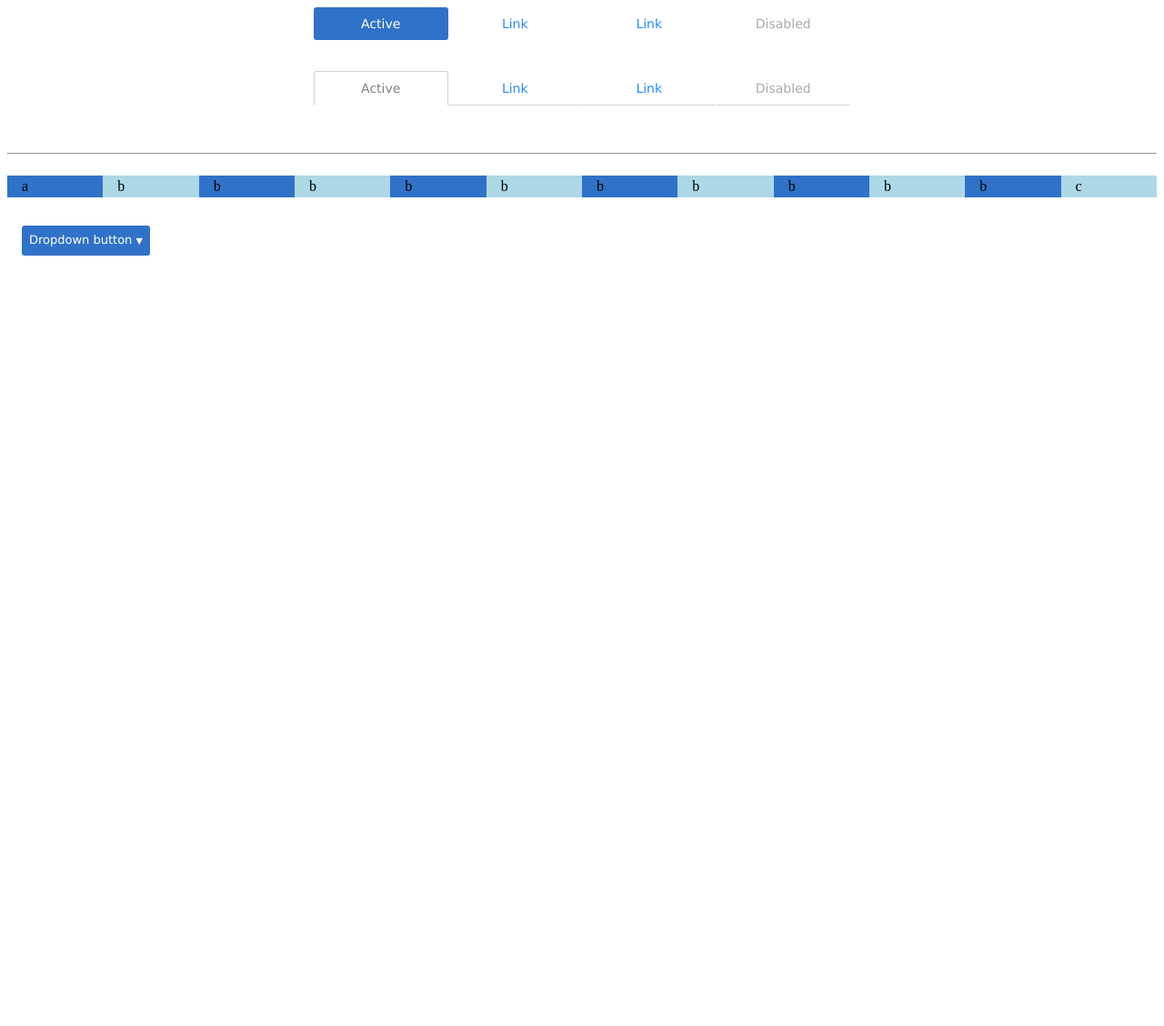
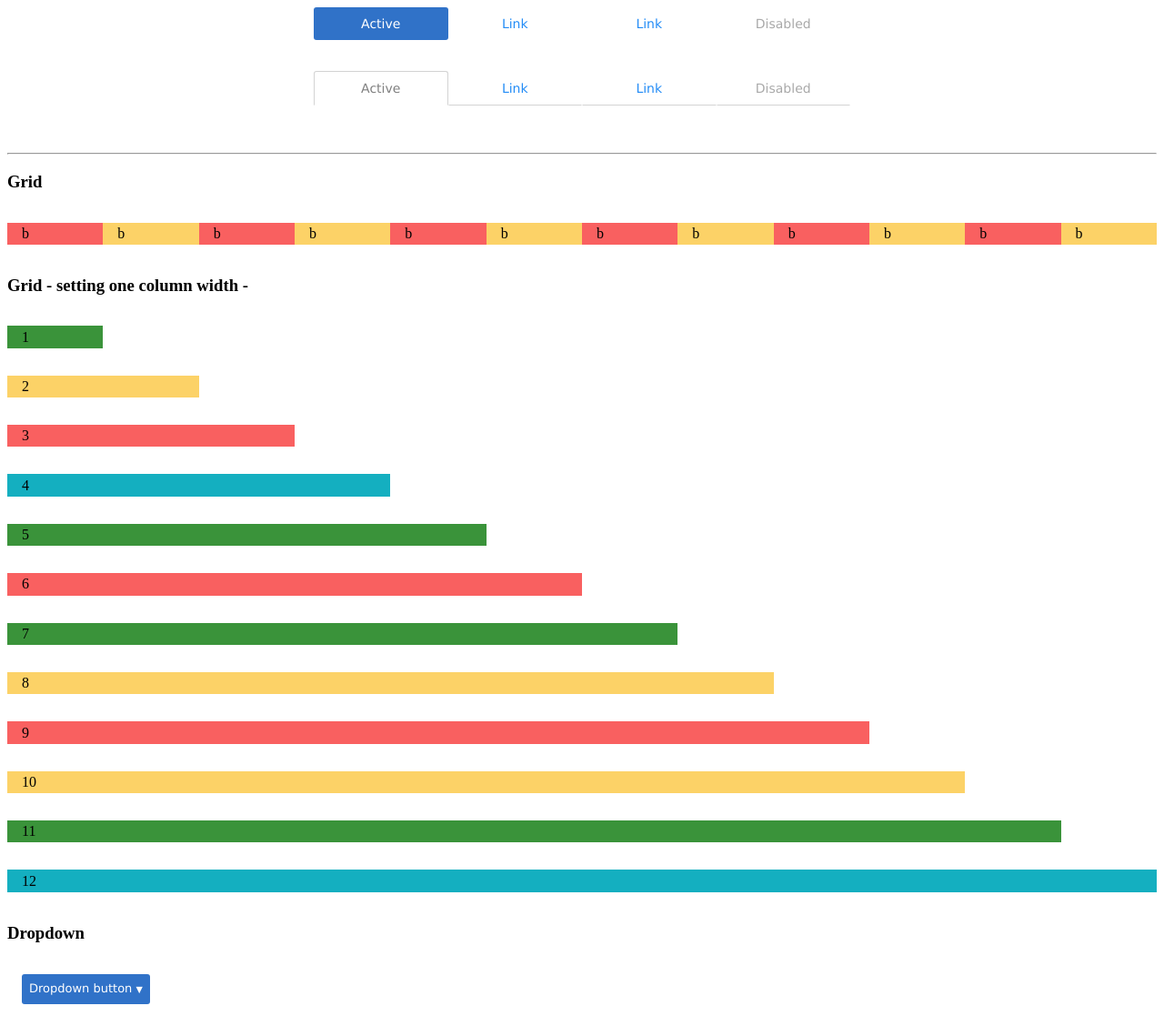
Before and after one commit to Ndrj31/recreating-bootstrap, a plain HTML site: page index.html in a window 1280 px wide. Shown: the part 2934-4062 px from the top of the page at 91% size. Before the commit the page ends 3239 px from the top, so only its background shows below. Drawn offline with Linux system fonts and the light colour scheme.

Commit message:
Setting one column width in a grid and adding background color classes

```diff
--- a/index.html
+++ b/index.html
@@ -247,23 +247,87 @@
       </ul>
     </div>
     <hr />
+    <h3>Grid</h3>
     <div class="container-fluid">
       <div class="row">
-        <div class="col">a</div>
-        <div class="col" style="background-color: lightblue">b</div>
-        <div class="col">b</div>
-        <div class="col" style="background-color: lightblue">b</div>
-        <div class="col">b</div>
-        <div class="col" style="background-color: lightblue">b</div>
-        <div class="col">b</div>
-        <div class="col" style="background-color: lightblue">b</div>
-        <div class="col">b</div>
-        <div class="col" style="background-color: lightblue">b</div>
-        <div class="col">b</div>
-        <div class="col" style="background-color: lightblue">c</div>
+        <div class="col bg-danger">b</div>
+        <div class="col bg-warning">b</div>
+        <div class="col bg-danger">b</div>
+        <div class="col bg-warning">b</div>
+        <div class="col bg-danger">b</div>
+        <div class="col bg-warning">b</div>
+        <div class="col bg-danger">b</div>
+        <div class="col bg-warning">b</div>
+        <div class="col bg-danger">b</div>
+        <div class="col bg-warning">b</div>
+        <div class="col bg-danger">b</div>
+        <div class="col bg-warning">b</div>
+      </div>
+    </div>
+<h3> Grid - setting one column width - </h3>
+    <div class="container-fluid">
+      <div class="row">
+        <div class="col-1 bg-success">1</div>
+      </div>
+    </div>
+    <div class="container-fluid">
+      <div class="row">
+        <div class="col-2 bg-warning">2</div>
+      </div>
+    </div>
+    <div class="container-fluid">
+      <div class="row">
+        <div class="col-3 bg-danger">3</div>
+      </div>
+    </div>
+    <div class="container-fluid">
+      <div class="row">
+        <div class="col-4 bg-info">4</div>
+      </div>
+    </div>
+    <div class="container-fluid">
+      <div class="row">
+        <div class="col-5 bg-success">5</div>
+      </div>
+    </div>
+    <div class="container-fluid">
+      <div class="row">
+        <div class="col-6 bg-danger">6</div>
+      </div>
+    </div>
+    <div class="container-fluid">
+      <div class="row">
+        <div class="col-7 bg-success">7</div>
+        </div>
+      </div>
+    </div>
+    <div class="container-fluid">
+      <div class="row">
+        <div class="col-8 bg-warning">8</div>
+      </div>
+    </div>
+    <div class="container-fluid">
+      <div class="row">
+        <div class="col-9 bg-danger">9</div>
+      </div>
+    </div>
+    <div class="container-fluid">
+      <div class="row">
+        <div class="col-10 bg-warning">10</div>
+      </div>
+    </div>
+    <div class="container-fluid">
+      <div class="row">
+        <div class="col-11 bg-success">11</div>
+      </div>
+    </div>
+    <div class="container-fluid">
+      <div class="row">
+        <div class="col-12 bg-info">12</div>
       </div>
     </div>
 
+    <h3>Dropdown</h3>
     <div class="dropdown">
       <button
         type="button"
--- a/styles.css
+++ b/styles.css
@@ -45,6 +45,34 @@
   border-style: none;
   background-color: rgb(248, 250, 252);
   border-color: none;
+}
+
+.bg-primary {
+  background-color: var(--primary-bg-color);
+}
+
+.bg-success {
+  background-color: var(--success-bg-color);
+}
+
+.bg-info {
+  background-color: var(--info-bg-color);
+}
+
+.bg-warning {
+  background-color: var(--warning-bg-color);
+}
+.bg-danger {
+  background-color: var(--danger-bg-color);
+}
+.bg-secondary {
+  background-color: var(--secondary-bg-color);
+}
+.bg-dark {
+  background-color: var(--dark-bg-color);
+}
+.bg-light {
+  background-color: var(--light-bg-color);
 }
 
 .btn-group > .btn:not(:first-of-type) {
@@ -410,15 +438,62 @@
   margin: 0 -15px;
 }
 
-.col {
-  display: flex;
-  flex-direction: column;
+.row > .col {
   padding: 0.2rem 1rem;
-  background-color: var(--primary-bg-color);
   width: 100%;
   min-width: calc(100% / 12 - 2rem);
 }
+.row > .col-1 {
+  padding: 0.2rem 1rem;
+  width: calc(100% / 12 - 2rem);
+}
+.row > .col-2 {
+  padding: 0.2rem 1rem;
+  width: calc(100% / 6 - 2rem);
+}
+.row > .col-3 {
+  padding: 0.2rem 1rem;
+  width: calc(100% / 4 - 2rem);
+}
+.row > .col-4 {
+  padding: 0.2rem 1rem;
+  width: calc(100% / 3 - 2rem);
+}
+.row > .col-5 {
+  padding: 0.2rem 1rem;
+  width: calc(100% * 5 / 12 - 2rem);
+}
 
+.row > .col-6 {
+  padding: 0.2rem 1rem;
+  width: calc(100% / 2 - 2rem);
+}
+
+.row > .col-7 {
+  padding: 0.2rem 1rem;
+  width: calc(100% * 7 / 12 - 2rem);
+}
+.row > .col-8 {
+  padding: 0.2rem 1rem;
+  width: calc(100% * 2 / 3 - 2rem);
+}
+.row > .col-9 {
+  padding: 0.2rem 1rem;
+  width: calc(100% * 3 / 4 - 2rem);
+}
+.row > .col-10 {
+  padding: 0.2rem 1rem;
+  width: calc(100% * 5 / 6 - 2rem);
+}
+.row > .col-11 {
+  padding: 0.2rem 1rem;
+  width: calc(100% * 11 / 12 - 2rem);
+}
+
+.row > .col-12 {
+  padding: 0.2rem 1rem;
+  width: calc(100% - 2rem);
+}
 .dropdown {
   padding: 1rem;
   position: relative;
```
